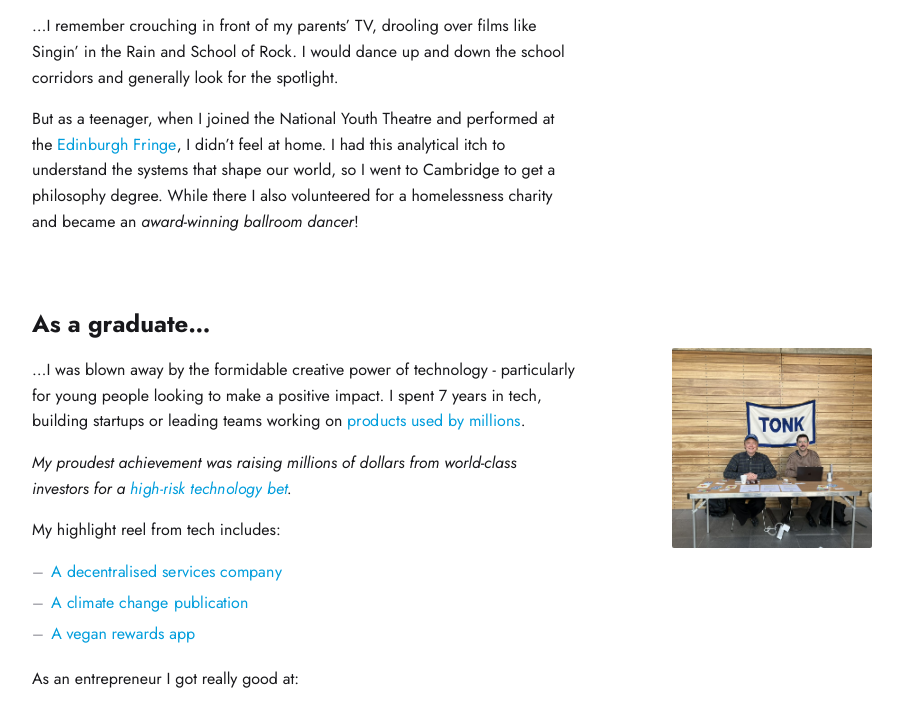
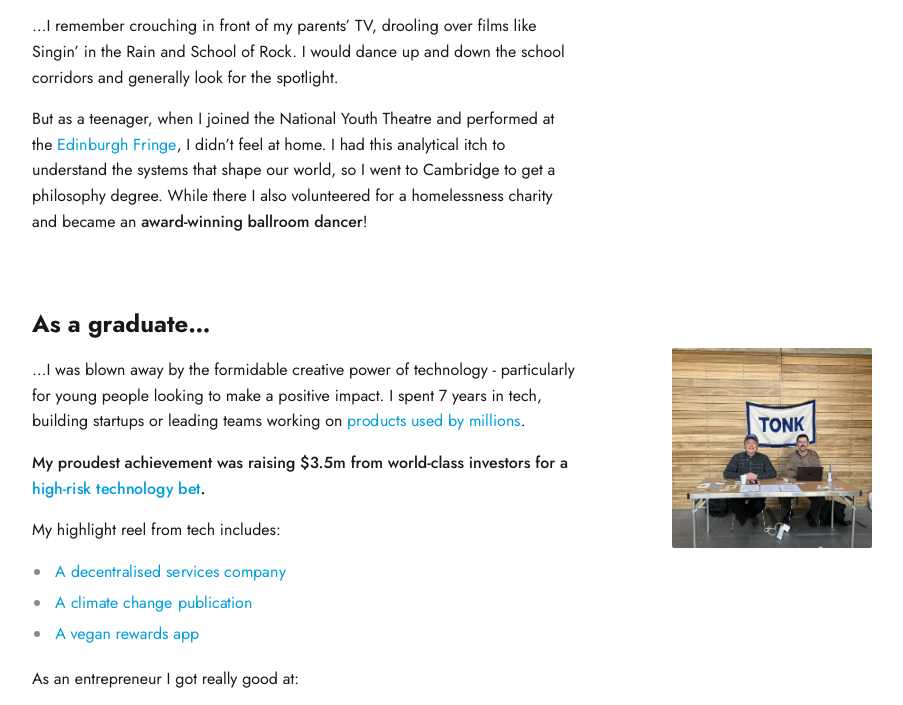
Before and after one commit to baz-lightyear/personal-website, a plain HTML site: page index.html in a window 1280 px wide. Shown: the part 218-923 px from the top of the page, without its empty margins (0-903 px from the left). Drawn offline with Linux system fonts and the light colour scheme.

Commit message:
Bio edits: bold highlights, $3.5m, disc bullets
Co-Authored-By: Claude Opus 5.5 <noreply@anthropic.com>
Claude-Session: https://claude.ai/code/session_01NwCNG86CmerYt3ft6GCc5v

```diff
--- a/index.html
+++ b/index.html
@@ -19,9 +19,9 @@
         .bio p, .bio li { line-height: 1.6; max-width: 34rem; }
         .bio p { margin: 0 0 1rem; }
         .bio strong { font-weight: 500; }
-        .bio ul { list-style: none; padding: 0; margin: 0 0 1.2rem; }
-        .bio li { padding-left: 1.2rem; position: relative; margin-bottom: .35rem; }
-        .bio li::before { content: "–"; position: absolute; left: 0; color: hsl(240, 4%, 60%); }
+        .bio ul { list-style: disc; padding-left: 1.25rem; margin: 0 0 1.2rem; }
+        .bio li { margin-bottom: .35rem; padding-left: .2rem; }
+        .bio li::marker { color: hsl(240, 4%, 55%); }
         .bio figure { margin: 1.5rem 0 0; max-width: 200px; }
         .bio figure img { width: 100%; display: block; border-radius: 2px; }
         .bio .placeholder { aspect-ratio: 4 / 5; background-color: hsl(40, 10%, 95%); display: flex; align-items: center;
@@ -53,14 +53,14 @@
             <div>
                 <h2>When I was a kid…</h2>
                 <p>…I remember crouching in front of my parents’ TV, drooling over films like Singin’ in the Rain and School of Rock. I would dance up and down the school corridors and generally look for the spotlight.</p>
-                <p>But as a teenager, when I joined the National Youth Theatre and performed at the <a href="https://www.britishtheatreguide.info/reviews/the-hampstead-m-pleasance-dome-11861" class="wiggle" target="_blank">Edinburgh Fringe</a>, I didn’t feel at home. I had this analytical itch to understand the systems that shape our world, so I went to Cambridge to get a philosophy degree. While there I also volunteered for a homelessness charity and became an <em>award-winning ballroom dancer</em>!</p>
+                <p>But as a teenager, when I joined the National Youth Theatre and performed at the <a href="https://www.britishtheatreguide.info/reviews/the-hampstead-m-pleasance-dome-11861" class="wiggle" target="_blank">Edinburgh Fringe</a>, I didn’t feel at home. I had this analytical itch to understand the systems that shape our world, so I went to Cambridge to get a philosophy degree. While there I also volunteered for a homelessness charity and became an <strong>award-winning ballroom dancer</strong>!</p>
             </div>
         </section>
         <section class="photo">
             <div>
                 <h2>As a graduate…</h2>
                 <p>…I was blown away by the formidable creative power of technology - particularly for young people looking to make a positive impact. I spent 7 years in tech, building startups or leading teams working on <a href="https://www.standard.co.uk/culture/gaming/fortnite-epic-games-children-kids-cabined-accounts-online-safety-b1046130.html" class="wiggle" target="_blank">products used by millions</a>.</p>
-                <p><em>My proudest achievement was raising millions of dollars from world-class investors for a <a href="https://tonk.xyz" class="wiggle" target="_blank">high-risk technology bet</a>.</em></p>
+                <p><strong>My proudest achievement was raising $3.5m from world-class investors for a <a href="https://tonk.xyz" class="wiggle" target="_blank">high-risk technology bet</a>.</strong></p>
                 <p>My highlight reel from tech includes:</p>
                 <ul>
                     <li><a href="https://tonk.xyz" class="wiggle" target="_blank">A decentralised services company</a></li>
```
